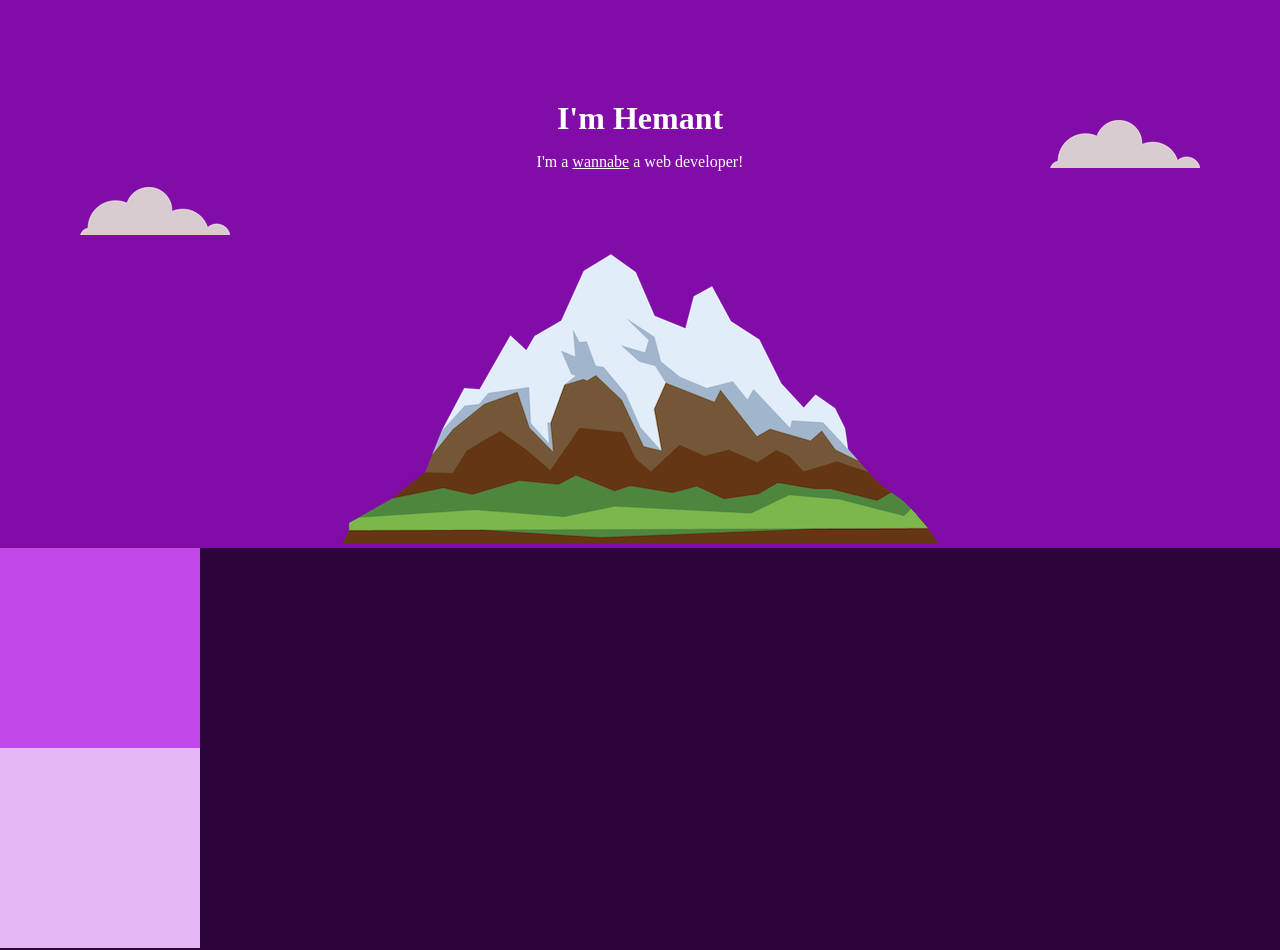
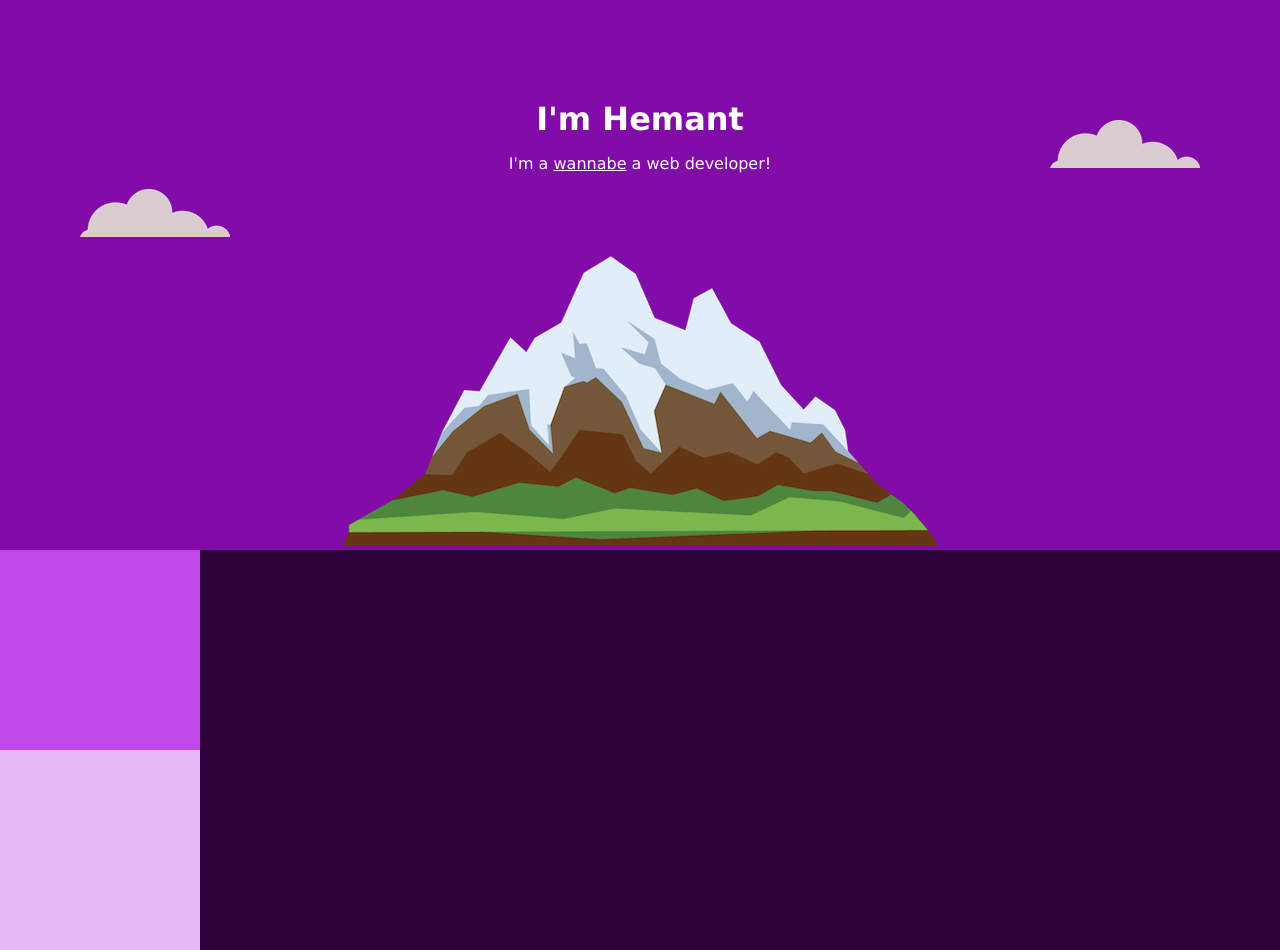
Before and after one commit to HemantDutta/All-About-Web-Dev, a plain HTML site: page IntermediateCSS/stylisedPersonalSite.html in a window 1280 px wide. Drawn offline with Linux system fonts and the light colour scheme.

Commit message:
font families

```diff
--- a/assets/css/styles.css
+++ b/assets/css/styles.css
@@ -2,6 +2,10 @@ body{
     background-color: #2D033B;
     margin: 0;
     text-align: center;
+    font-family: Verdana, sans-serif;
+/*  We can use monospace font family to display code in our website  */
+/*  Find web safe font family stacks on the internet to make sure the user's browser is able to render the text in your desired font  */
+/*  We can also embed fonts using fonts.google.com, so that even if the user's device doesn't have a particular font installed, it will still render the mentioned font, since it is embedded  */
 }
 
 div.topCont{
@@ -14,7 +18,7 @@ div.topCont{
 
 h1{
     /*If we use width on element who parent element contain a text-align: center, the child element will no longer remain centered*/
-    width: 20%;
+    width: max-content;
     /*To overcome this issue, we use margin auto property, by setting the left and right margin to auto, we center the element*/
     margin: 0 auto 0 auto;
 }
```
